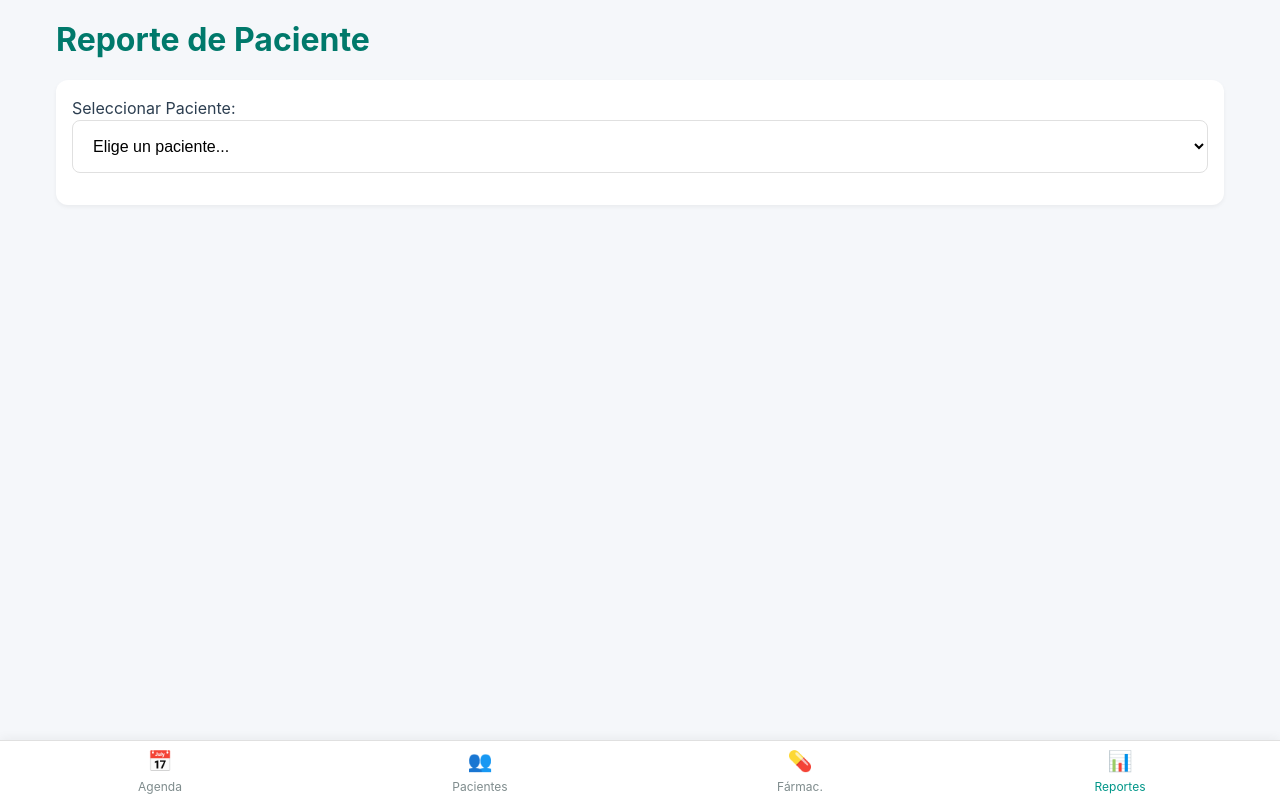
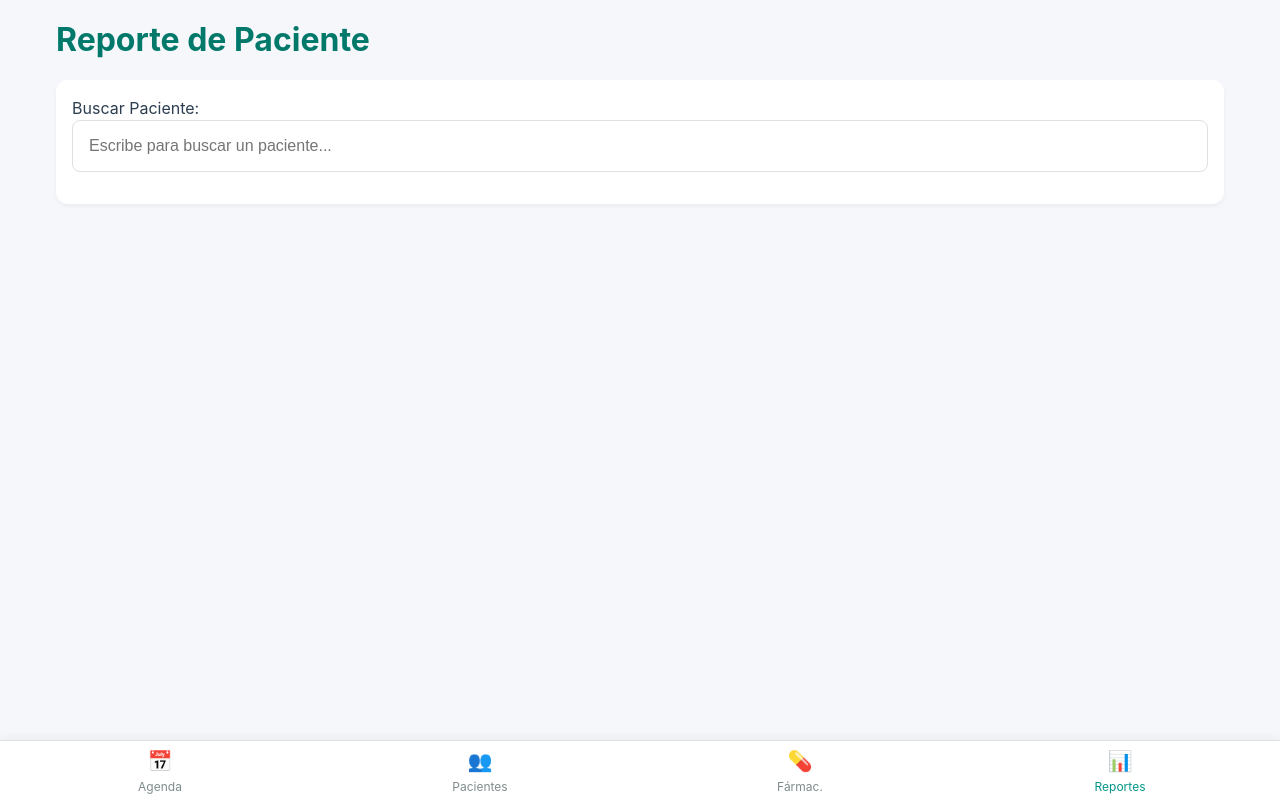
Before and after one commit to adhes14/mediTrack, a Vue app: page /reports in a window 1280 px wide. Built offline with nearby package versions, Linux system fonts and the light colour scheme.

Commit message:
feat: Replace patient selection dropdown with an autocomplete search input in the report view.

```diff
--- a/src/views/PatientReportView.vue
+++ b/src/views/PatientReportView.vue
@@ -6,13 +6,32 @@
 
     <!-- Patient Selection -->
     <div class="card patient-selector">
-      <label for="patient-select" class="form-label">Seleccionar Paciente:</label>
-      <select id="patient-select" class="form-input" v-model="selectedPatientId" @change="generateReport">
-        <option value="" disabled>Elige un paciente...</option>
-        <option v-for="patient in patients" :key="patient.id" :value="patient.id">
-          {{ patient.name }}
-        </option>
-      </select>
+      <label for="patient-search" class="form-label">Buscar Paciente:</label>
+      <div class="autocomplete-wrapper">
+        <input
+          id="patient-search"
+          type="text"
+          class="form-input"
+          v-model="searchQuery"
+          @focus="showDropdown = true"
+          @blur="hideDropdown"
+          placeholder="Escribe para buscar un paciente..."
+          autocomplete="off"
+        >
+        <ul v-if="showDropdown && filteredPatients.length > 0" class="autocomplete-list">
+          <li
+            v-for="patient in filteredPatients"
+            :key="patient.id"
+            @mousedown.prevent="selectPatient(patient)"
+            class="autocomplete-item"
+          >
+            {{ patient.name }}
+          </li>
+        </ul>
+        <div v-else-if="showDropdown && searchQuery && filteredPatients.length === 0" class="autocomplete-list empty">
+          No se encontraron pacientes.
+        </div>
+      </div>
     </div>
 
     <!-- Loading State -->
@@ -85,6 +104,9 @@ const medicines = ref([])
 const selectedPatientId = ref('')
 const loading = ref(true)
 
+const searchQuery = ref('')
+const showDropdown = ref(false)
+
 onMounted(async () => {
   await loadData()
 })
@@ -108,8 +130,20 @@ const loadData = async () => {
   }
 }
 
-const generateReport = () => {
-  // Triggered when a patient is selected. Could be used for specific fetching if needed.
+const filteredPatients = computed(() => {
+  if (!searchQuery.value) return patients.value
+  const query = searchQuery.value.toLowerCase()
+  return patients.value.filter(p => p.name.toLowerCase().includes(query))
+})
+
+const selectPatient = (patient) => {
+  selectedPatientId.value = patient.id
+  searchQuery.value = patient.name
+  showDropdown.value = false
+}
+
+const hideDropdown = () => {
+  showDropdown.value = false
 }
 
 // Computed properties for the report
@@ -151,6 +185,51 @@ const formatDate = (dateString) => {
 <style scoped>
 .patient-selector {
   margin-bottom: var(--spacing-lg);
+  position: relative;
+  z-index: 10;
+}
+
+.autocomplete-wrapper {
+  position: relative;
+}
+
+.autocomplete-list {
+  position: absolute;
+  top: 100%;
+  left: 0;
+  right: 0;
+  background: var(--color-surface);
+  border: 1px solid var(--color-border);
+  border-radius: var(--border-radius-sm);
+  max-height: 200px;
+  overflow-y: auto;
+  z-index: 20;
+  list-style: none;
+  padding: 0;
+  margin: 4px 0 0 0;
+  box-shadow: var(--box-shadow-md);
+}
+
+.autocomplete-item {
+  padding: var(--spacing-sm) var(--spacing-md);
+  cursor: pointer;
+  border-bottom: 1px solid var(--color-border);
+  font-size: var(--font-size-md);
+  color: var(--color-text);
+}
+
+.autocomplete-item:last-child {
+  border-bottom: none;
+}
+
+.autocomplete-item:hover {
+  background-color: rgba(0, 150, 136, 0.05);
+}
+
+.autocomplete-list.empty {
+  padding: var(--spacing-md);
+  color: var(--color-text-light);
+  text-align: center;
 }
 
 .report-content {
```
